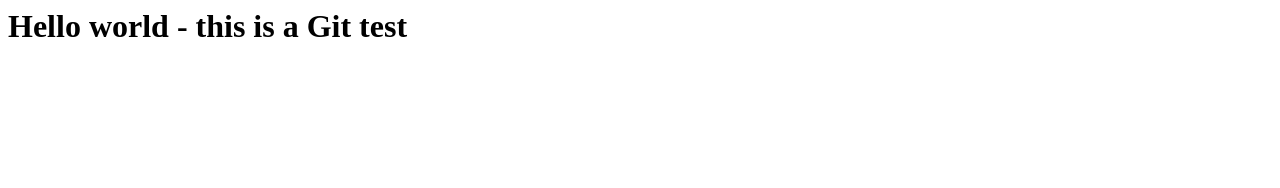
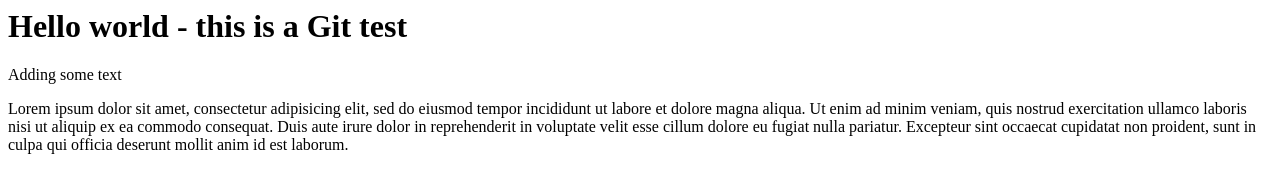
Before and after one commit to manu-jourdan/git-test, a plain HTML site: page index.html in a window 1280 px wide. Drawn offline with Linux system fonts and the light colour scheme.

Commit message:
Added two random paragraphs

```diff
--- a/index.html
+++ b/index.html
@@ -1 +1,8 @@
 <h1>Hello world - this is a Git test</h1>
+<p>Adding some text</p>
+<p>Lorem ipsum dolor sit amet, consectetur adipisicing elit, sed do eiusmod
+tempor incididunt ut labore et dolore magna aliqua. Ut enim ad minim veniam,
+quis nostrud exercitation ullamco laboris nisi ut aliquip ex ea commodo
+consequat. Duis aute irure dolor in reprehenderit in voluptate velit esse
+cillum dolore eu fugiat nulla pariatur. Excepteur sint occaecat cupidatat non
+proident, sunt in culpa qui officia deserunt mollit anim id est laborum.</p>
```
